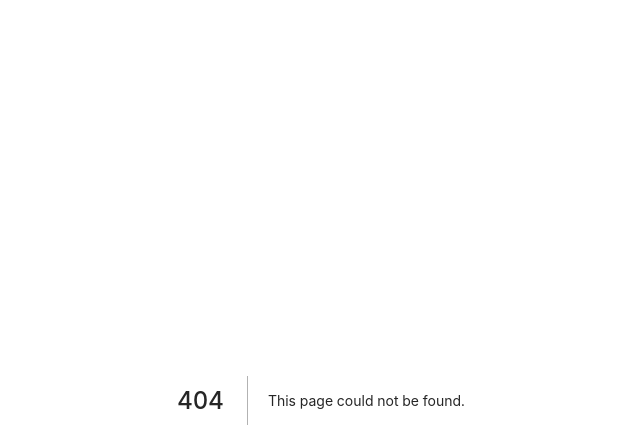
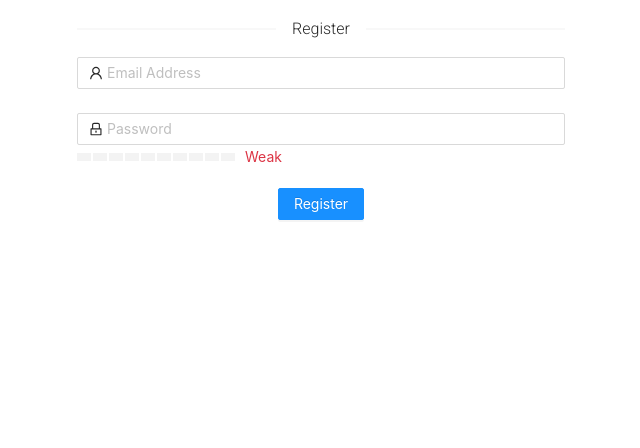
Before and after one commit to SupremeDeity/realm, a Next.js app: page /register in a window 1280 px wide. Before the commit this address had no page. Shown: the top 448 px of the page, without its empty margins (319-959 px from the left). Built offline with nearby package versions, Linux system fonts and the light colour scheme; no server answers.

Commit message:
Completed the registeration form

```diff
--- a/components/LoginForm.tsx
+++ b/components/LoginForm.tsx
@@ -58,6 +58,7 @@ const LoginForm = (props: ILoginFormProps) => {
             type="primary"
             htmlType="submit"
             className={styles.form_login_button}
+            loading={props.isLoggingIn}
           >
             Log in
           </Button>
--- /dev/null
+++ b/components/PasswordComponent.tsx
@@ -0,0 +1,84 @@
+// Based on Antd Password component
+// Checks for good password and gives feedback
+
+import { Form, Input, Progress } from "antd";
+import { LockOutlined } from "@ant-design/icons";
+import React, { useState } from "react";
+
+const PasswordComponent = () => {
+  const [message, setMessage] = useState("Please input a password!");
+  const [percentage, setPercentage] = useState(0);
+
+  const validatePassword = (event) => {
+    const currentValue: string = event.target.value;
+    const MediumRegEx = new RegExp(
+      "^(?=.*[A-Z])(?=.*[0-9])(?=.*[a-z]).{6,32}$"
+    );
+    const StrongRegEx = new RegExp(
+      "^(?=.*[A-Z])(?=.*[!@#$&*])(?=.*[0-9])(?=.*[a-z]).{8,32}$"
+    );
+
+    if (percentage > 0 && currentValue.length <= 0) {
+      setPercentage(0);
+    } else if (currentValue.match(StrongRegEx)) {
+      setPercentage(100);
+    } else if (currentValue.match(MediumRegEx)) {
+      setPercentage(66);
+    } else {
+      setPercentage(33);
+    }
+  };
+
+  const getStrokeColor = () => {
+    if (percentage <= 33) {
+      return "var(--bs-danger)";
+    } else if (percentage <= 66) {
+      return "var(--bs-primary)";
+    } else {
+      return "var(--bs-success)";
+    }
+  };
+
+  const getFormat = (percent) => {
+    if (percent <= 33) {
+      return <label style={{ color: "var(--bs-danger)" }}>Weak</label>;
+    } else if (percent <= 66) {
+      return <label style={{ color: "var(--bs-primary)" }}>Medium</label>;
+    } else if (percent <= 100) {
+      return <label style={{ color: "var(--bs-success)" }}>Strong</label>;
+    }
+  };
+
+  return (
+    <>
+      <Form.Item
+        name="password"
+        style={{ margin: "auto" }}
+        rules={[
+          {
+            required: true,
+            message: message,
+            min: 6,
+            pattern: /^(?=.*[A-Z])(?=.*[0-9])(?=.*[a-z]).{6,32}$/,
+          },
+        ]}
+      >
+        <Input
+          type="password"
+          prefix={<LockOutlined />}
+          placeholder="Password"
+          onChange={validatePassword}
+        ></Input>
+      </Form.Item>
+      <Progress
+        format={(percent) => getFormat(percent)}
+        success={{ percent: 66 }}
+        percent={percentage}
+        strokeColor={getStrokeColor()}
+        steps={10}
+        className="mb-4"
+      />
+    </>
+  );
+};
+export default PasswordComponent;
--- /dev/null
+++ b/components/RegisterForm.tsx
@@ -0,0 +1,56 @@
+import { Divider, Form, Input, Checkbox, Button, Typography } from "antd";
+import { UserOutlined, LockOutlined, GoogleOutlined } from "@ant-design/icons";
+import * as React from "react";
+import styles from "../styles/RegisterForm.module.scss";
+import PasswordComponent from "./PasswordComponent";
+
+const { Text } = Typography;
+
+interface IRegisterFormProps {
+  emailPassCallback: any;
+  isRegistering: boolean;
+  message: string;
+}
+
+const RegisterForm = (props: IRegisterFormProps) => {
+  return (
+    <div className={"container-sm " + styles.register_container}>
+      <Divider className={styles.divider}>Register</Divider>
+      <Form name="registerForm" onFinish={props.emailPassCallback}>
+        <Form.Item
+          name="email"
+          rules={[{ required: true, message: "Please input your email!" }]}
+        >
+          <Input
+            type="email"
+            prefix={<UserOutlined />}
+            placeholder="Email Address"
+          ></Input>
+        </Form.Item>
+
+        <PasswordComponent />
+
+        {props.message ? (
+          <Form.Item>
+            <Text type="danger">{props.message}</Text>
+          </Form.Item>
+        ) : (
+          <div />
+        )}
+
+        <Form.Item>
+          <Button
+            type="primary"
+            htmlType="submit"
+            className={styles.form_register_button}
+            loading={props.isRegistering}
+          >
+            Register
+          </Button>
+        </Form.Item>
+      </Form>
+    </div>
+  );
+};
+
+export default RegisterForm;
--- a/package.json
+++ b/package.json
@@ -10,6 +10,7 @@
   "dependencies": {
     "@popperjs/core": "^2.9.1",
     "antd": "^4.15.5",
+    "antd-password-input-strength": "^1.1.1",
     "bootstrap": "^5.0.0-beta3",
     "firebase": "^8.5.0",
     "jquery": "1.9.1",
--- /dev/null
+++ b/pages/register.tsx
@@ -0,0 +1,79 @@
+import RegisterForm from "../components/RegisterForm";
+import { useState, useEffect } from "react";
+import { useRouter } from "next/router";
+import firebase from "firebase/app";
+import InitializeFirebase from "./services/firebase";
+import { message as Message } from "antd";
+
+const Register = () => {
+  const [isRegistering, setIsRegistering] = useState(false);
+  const [isChecking, setIsChecking] = useState(true);
+  const [message, setMessage] = useState("");
+  const router = useRouter();
+
+  const checkLoginSession = () => {
+    InitializeFirebase();
+
+    firebase.auth().onAuthStateChanged((currentUser: firebase.User) => {
+      if (currentUser) {
+        router.push("../");
+      } else {
+        setIsChecking(false);
+      }
+    });
+  };
+
+  // Confirms that whether the user is signed in
+  useEffect(() => {
+    checkLoginSession();
+  }, []);
+
+  const emailPassCallback = (props) => {
+    setIsRegistering(true);
+    Message.info({ content: "Registering...", key: "registerMessage" });
+    InitializeFirebase();
+
+    // Registers + Logs the user in
+    firebase
+      .auth()
+      .createUserWithEmailAndPassword(props.email, props.password)
+      .then(() => {
+        setMessage("");
+        setIsRegistering(false);
+
+        Message.success({
+          content: "Registeration Successful!",
+          key: "registerMessage",
+        });
+        router.push("../");
+      })
+      .catch((error) => {
+        setIsRegistering(false);
+
+        Message.error({
+          content: "Registeration Failed!",
+          key: "registerMessage",
+        });
+
+        if (error.code == "auth/email-already-in-use") {
+          setMessage("Email already exists!");
+        } else if (error.code == "auth/weak-password") {
+          setMessage("Email already exists!");
+        }
+      });
+  };
+
+  return !isChecking ? (
+    <div>
+      <RegisterForm
+        emailPassCallback={emailPassCallback}
+        isRegistering={isRegistering}
+        message={message}
+      />
+    </div>
+  ) : (
+    <> </>
+  );
+};
+
+export default Register;
--- /dev/null
+++ b/styles/RegisterForm.module.scss
@@ -0,0 +1,30 @@
+.register_container {
+    max-width: 40%;
+}
+
+.register_form_forgot {
+    float: right;
+}
+
+.divider {
+    font-family: 'Roboto', sans-serif;
+    font-weight: lighter !important;
+}
+
+.providerIcon {
+    font-size: 1.5rem;
+    color: var(--bs-light);
+}
+
+.providerBtn {
+    display: block;
+    width: auto;
+    height: auto;
+    margin: auto;
+
+}
+
+.form_register_button {
+    margin: auto;
+    display: block;
+}
```
Also changed, not shown: components/header.tsx (+12 -2 lines), pages/login.tsx (+12 -1 lines), 1 other file (tests, documents, lock files or other folders).
